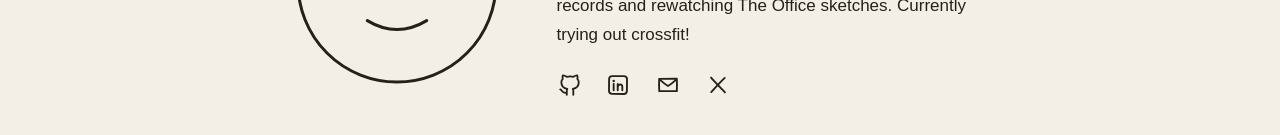
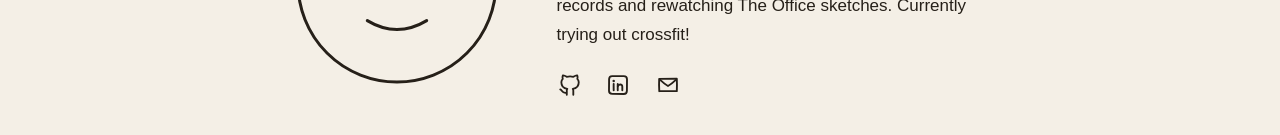
Before and after one commit to centenohugo/my-website, a Next.js app: page /about in a window 1280 px wide. Shown: the part 413-548 px from the top of the page. Built offline with nearby package versions, Linux system fonts and the light colour scheme; no server answers; a web font is replaced by a local one.

Commit message:
Remove X profile

```diff
--- a/app/about/SocialLinks.tsx
+++ b/app/about/SocialLinks.tsx
@@ -9,7 +9,6 @@ const SOCIALS = [
   { name: "GitHub", href: "https://github.com/centenohugo", icon: GitHubIcon },
   { name: "LinkedIn", href: "https://www.linkedin.com/in/hugocentenosanz/", icon: LinkedInIcon },
   { name: "Email", href: "mailto:hcienteno@gmail.com", icon: EmailIcon },
-  { name: "X", href: "https://x.com/hcentenosanz", icon: XIcon },
 ] as const;
 
 /**
@@ -83,17 +82,6 @@ function LinkedInIcon() {
     </IconSvg>
   );
 }
-
-// two sketchy crossing strokes
-function XIcon() {
-  return (
-    <IconSvg>
-      <path d="M8.6 8.1 C11.6 11.6 19.9 20.2 23.4 23.9" />
-      <path d="M23.2 8.4 C19.5 11.9 12.1 19.9 8.8 23.6" />
-    </IconSvg>
-  );
-}
-
 // an envelope
 function EmailIcon() {
   return (
```
